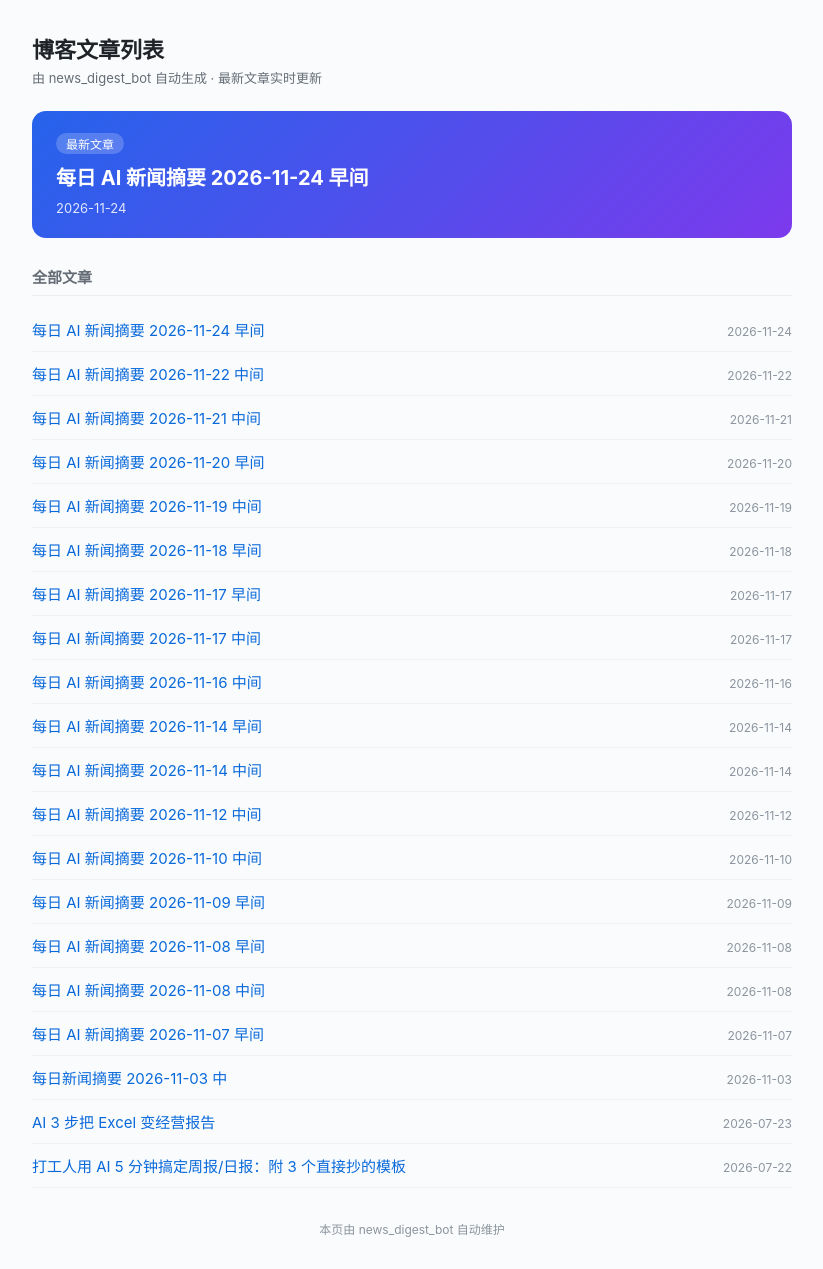
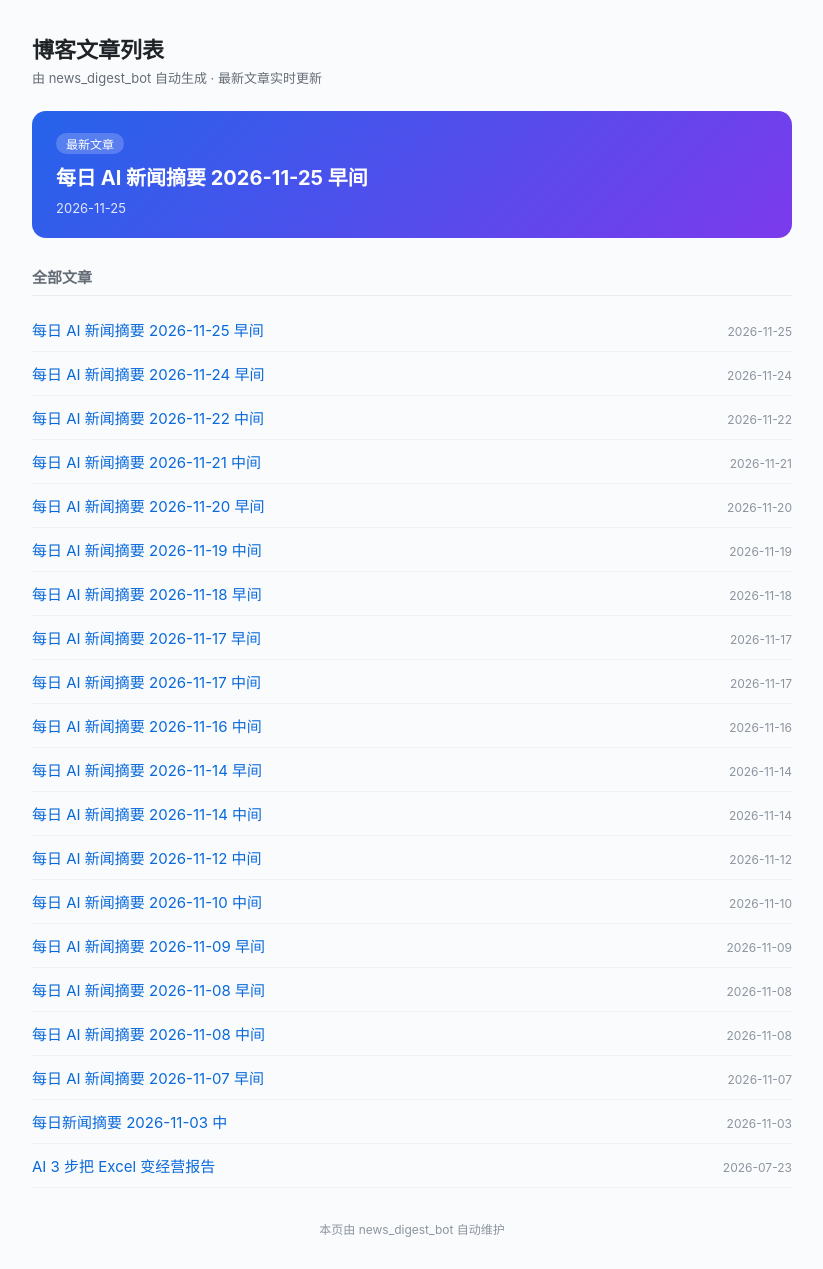
Before and after one commit to xiaoxiaoxiacom/xiaoxiaoxiacom.github.io, a Jekyll site: the page index.html, which Jekyll copies as it is, in a window 1280 px wide. Shown: the whole page, without its empty margins (228-1051 px from the left). Built offline with Jekyll 4.4.1, drawn with Linux system fonts in a browser that asks for light colours.

Commit message:
auto: update index.html

```diff
--- a/index.html
+++ b/index.html
@@ -28,11 +28,12 @@
 
     <section class="hero">
       <div class="tag">最新文章</div>
-      <a class="hero-link" href="https://ai.miki.vip/2026/11/24/ai-news-2026-11-24-morning/">每日 AI 新闻摘要 2026-11-24 早间</a>
-      <div class="hero-date">2026-11-24</div>
+      <a class="hero-link" href="https://ai.miki.vip/2026/11/25/ai-news-2026-11-25-morning/">每日 AI 新闻摘要 2026-11-25 早间</a>
+      <div class="hero-date">2026-11-25</div>
     </section>
   <h2>全部文章</h2>
   <ul>
+      <li><a href="https://ai.miki.vip/2026/11/25/ai-news-2026-11-25-morning/">每日 AI 新闻摘要 2026-11-25 早间</a><span class="date">2026-11-25</span></li>
       <li><a href="https://ai.miki.vip/2026/11/24/ai-news-2026-11-24-morning/">每日 AI 新闻摘要 2026-11-24 早间</a><span class="date">2026-11-24</span></li>
       <li><a href="https://ai.miki.vip/2026/11/22/ai-news-2026-11-22-noon/">每日 AI 新闻摘要 2026-11-22 中间</a><span class="date">2026-11-22</span></li>
       <li><a href="https://ai.miki.vip/2026/11/21/ai-news-2026-11-21-noon/">每日 AI 新闻摘要 2026-11-21 中间</a><span class="date">2026-11-21</span></li>
@@ -52,7 +53,6 @@
       <li><a href="https://ai.miki.vip/2026/11/07/ai-news-2026-11-07-morning/">每日 AI 新闻摘要 2026-11-07 早间</a><span class="date">2026-11-07</span></li>
       <li><a href="https://ai.miki.vip/2026/11/03/ai-news-2026-11-03-noon/">每日新闻摘要 2026-11-03 中</a><span class="date">2026-11-03</span></li>
       <li><a href="https://ai.miki.vip/2026/07/23/ai-excel-to-report/">AI 3 步把 Excel 变经营报告</a><span class="date">2026-07-23</span></li>
-      <li><a href="https://ai.miki.vip/2026/07/22/ai-weekly-report-templates/">打工人用 AI 5 分钟搞定周报/日报：附 3 个直接抄的模板</a><span class="date">2026-07-22</span></li>
   </ul>
   <footer>本页由 news_digest_bot 自动维护</footer>
 </body>
```
